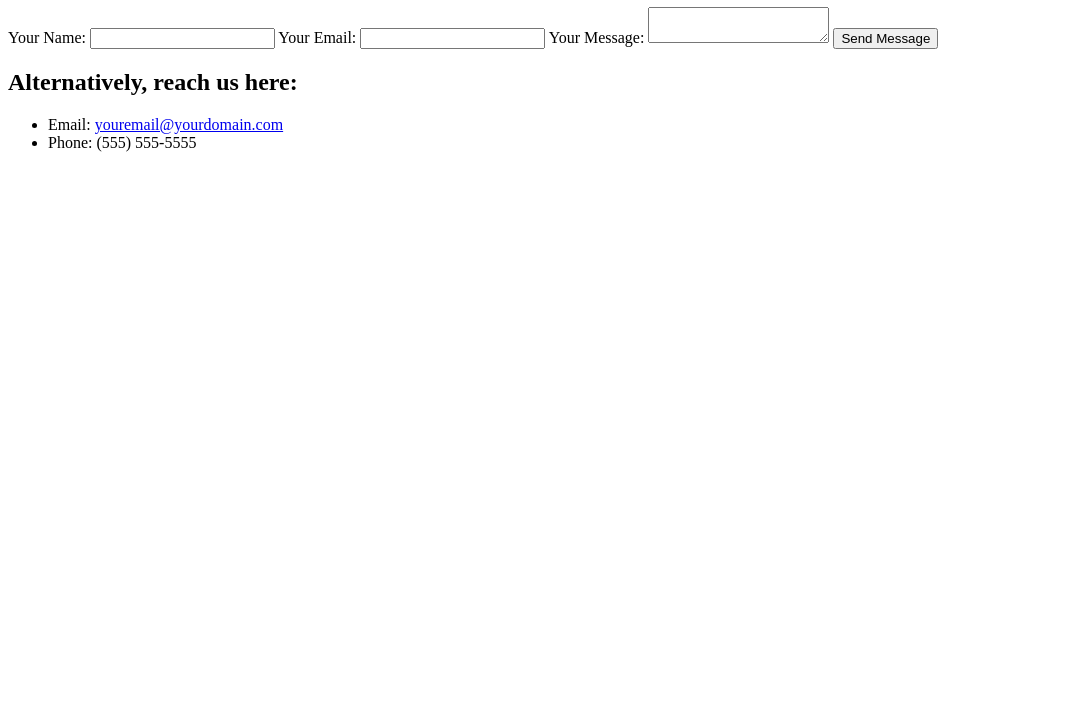
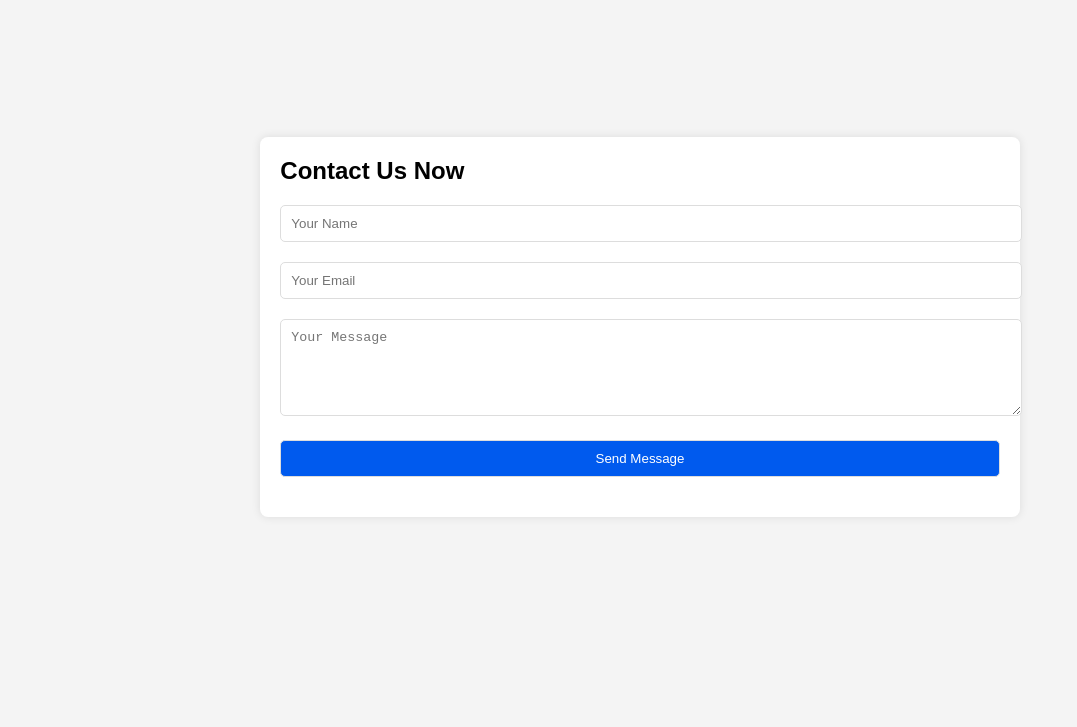
Before and after one commit to mookie1231/nodejsprac, a plain HTML site: page contact.html in a window 1280 px wide. Shown: the part 73-800 px from the top of the page, without its empty margins (0-1077 px from the left). Drawn offline with Linux system fonts and the light colour scheme.

Commit message:
contact us css

```diff
--- a/contact.html
+++ b/contact.html
@@ -4,30 +4,17 @@
     <meta charset="UTF-8">
     <meta name="viewport" content="width=device-width, initial-scale=1.0">
     <title>Document</title>
-    <link rel="stylesheet" href="css.styl">
+    <link rel="stylesheet" href="./style.css">
 </head>
 <body>
-    <h1>Let's Get In Touch!</h1>
-
-  <form id="contact-form">
-    <label for="name">Your Name:</label>
-    <input type="text" id="name" name="name" required>
-
-    <label for="email">Your Email:</label>
-    <input type="email" id="email" name="email" required>
-
-    <label for="message">Your Message:</label>
-    <textarea id="message" name="message" required></textarea>
-
-    <button type="submit">Send Message</button>
-  </form>
-
-  <h2>Alternatively, reach us here:</h2>
-  <ul>
-    <li>Email: <a href="mailto:youremail@yourdomain.com">youremail@yourdomain.com</a></li>
-    <li>Phone: (555) 555-5555</li>
-  </ul>
-
+    <div class="contact-form">
+        <h2>Contact Us Now</h2>
+        <form action="submit_form.php" method="post">
+            <input type="text" name="name" placeholder="Your Name" required>
+            <input type="email" name="email" placeholder="Your Email" required>
+            <textarea name="message" placeholder="Your Message" rows="5" required></textarea>
+            <button type="submit">Send Message</button>
+        </form>
 
 </body>
 </html>
--- a/style.css
+++ b/style.css
@@ -0,0 +1,33 @@
+body {
+    font-family: Arial, sans-serif;
+    margin: 40px;
+    background-color: #f4f4f4;
+    display: flex;
+    justify-content: center;
+    align-items: center;
+    height: 90vh;
+}
+.contact-form {
+    background-color: #fff;
+    padding: 20px;
+    box-shadow: 0 0 10px rgba(0, 0, 0, 0.1);
+    border-radius: 8px;
+}
+.contact-form h2 {
+    margin-top: 0;
+}
+.contact-form input, .contact-form textarea, .contact-form button {
+    width: 100%;
+    margin-bottom: 20px;
+    padding: 10px;
+    border: 1px solid #ddd;
+    border-radius: 5px;
+}
+.contact-form button {
+    background-color: #005AEE;
+    color: white;
+    cursor: pointer;
+}
+.contact-form button:hover {
+    background-color: #0041a3;
+}
```
